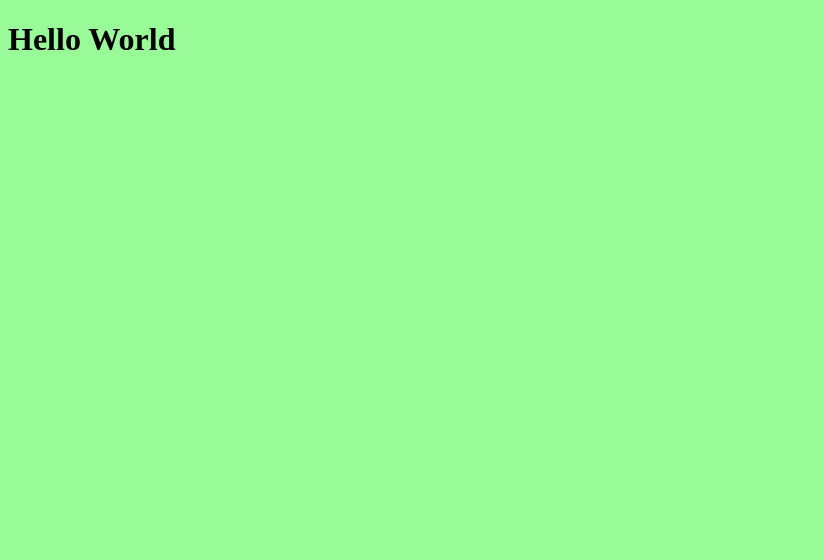
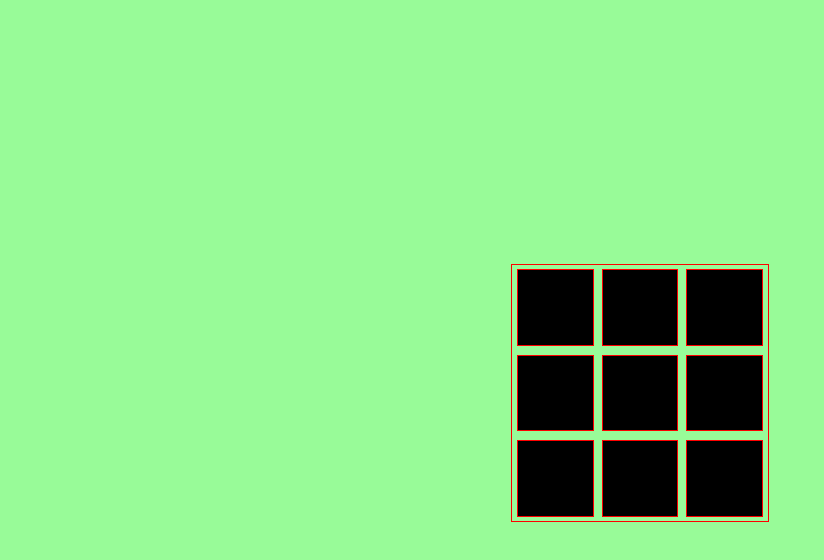
Before and after one commit to Arninator/DrumMaschine, a plain HTML site: page index.html in a window 1280 px wide. Shown: the whole page, without its empty margins (0-824 px from the left). Drawn offline with nearby package versions, Linux system fonts and the light colour scheme.

Commit message:
i dont know afer 2 hours shutdown

```diff
--- a/assets/javaScript.js
+++ b/assets/javaScript.js
@@ -1,17 +1,13 @@
-/*console.log("HIER");
 
 class DrumMaschine extends React.Component {
     constructor(props) {
         super(props);
-        this.state({
-
-        });
 
     }
     render() {
         return(
             <div id="drum-maschine">
-                <button class="drum-pad" id="q-pad">Q</button>
+                <button class="drum-pad button" id="q-pad">Q</button>
                 <button class="drum-pad" id="w-pad">W</button>
                 <button class="drum-pad" id="e-pad">E</button>
                 <button class="drum-pad" id="a-pad">A</button>
@@ -25,12 +21,4 @@ class DrumMaschine extends React.Component {
     }
 }
 
-ReactDOM.render(<DrumMaschine />, document.getElementById("root"));*/
-
-/*const domContainer = document.querySelector('#root');
-const root = ReactDOM.createRoot(domContainer);
-root.render();*/
-
-const myelement = <h1>Hello World</h1>;
-
-ReactDOM.render(myelement, document.getElementById('root'));
+ReactDOM.render(<DrumMaschine />, document.getElementById("root"));
--- a/assets/style.css
+++ b/assets/style.css
@@ -1,9 +1,26 @@
-body {
+* {
     background-color: palegreen;
+    margin: 0%;
+    padding: 0%;
+}
+#drum-maschine {
+    display: flex;
+    flex-direction: row;
+    justify-content: center;
+    align-items: center;
+    width: 20vw;
+    height: 20vw;
+    flex-wrap: wrap;
+    margin: 33vh auto;
+    border: 1px solid red;
 }
 .drum-pad {
     background-color: black;
-    width: 50px;
-    height: 50px;
+    width: 30%;
+    height: 30%;
     border: 1px solid red;
+    margin: 1.5%;
 }
+.drum-pad:active {
+
+}
```
